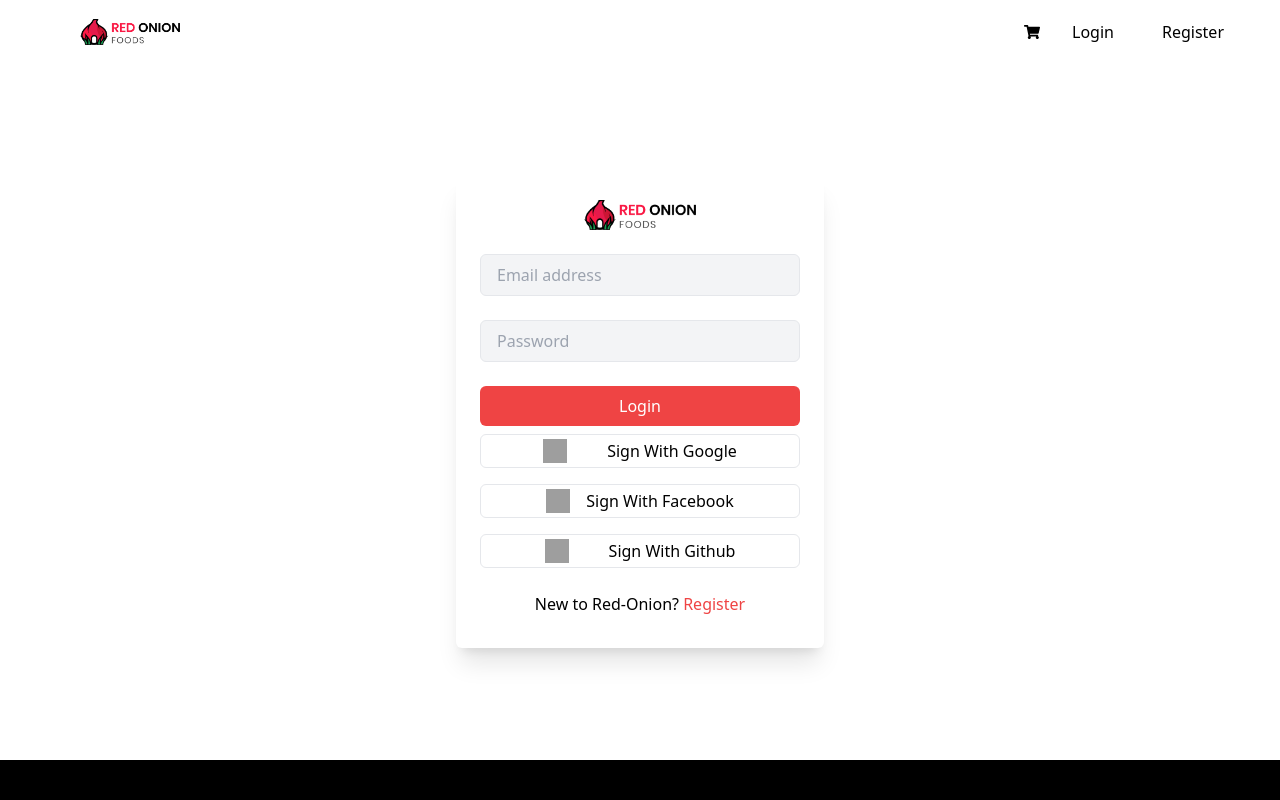
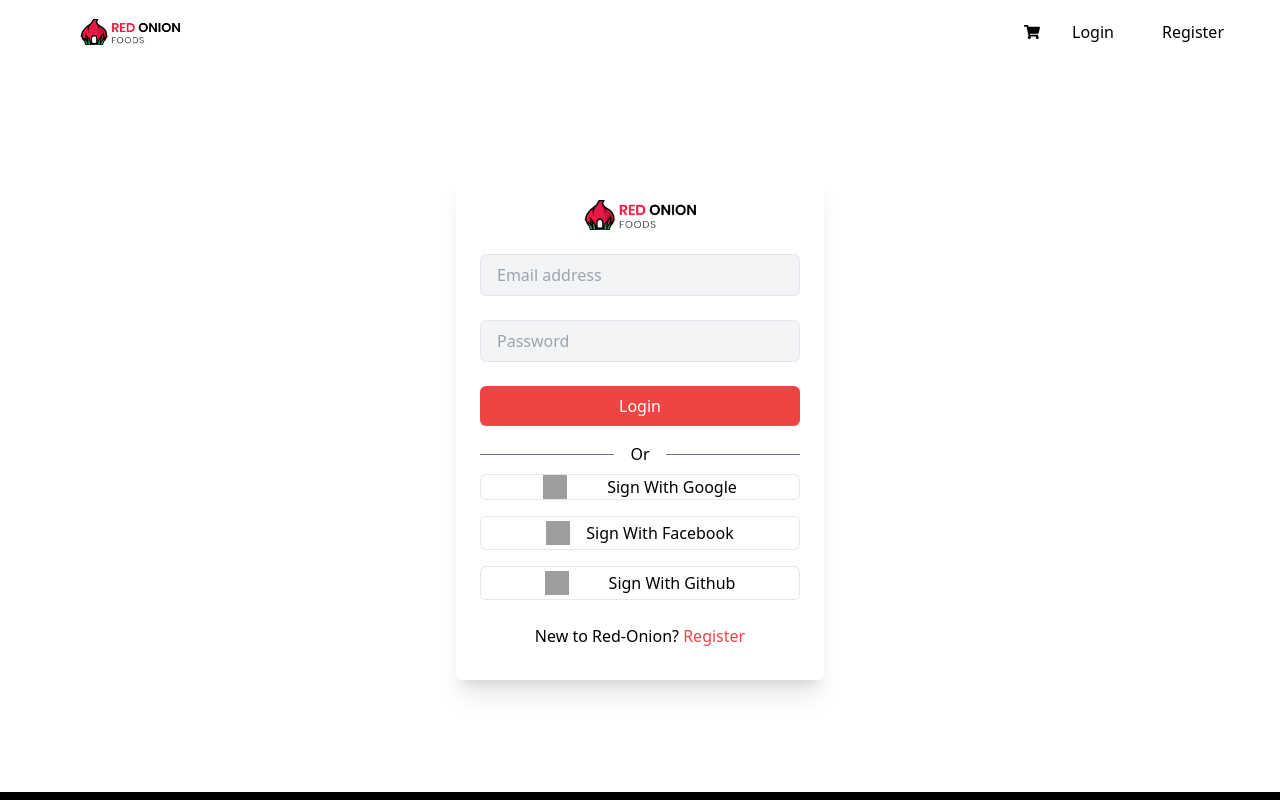
Before and after one commit to mabedinfahim/red-onion, a React (Create React App) app: page /login in a window 1280 px wide. Shown: the top 800 px of the page. Built offline with nearby package versions, Linux system fonts and the light colour scheme; grey boxes are pictures that could not be loaded.

Commit message:
in login and register or section done

```diff
--- a/src/pages/Login/Login.js
+++ b/src/pages/Login/Login.js
@@ -1,14 +1,24 @@
 import React, { useRef } from 'react';
 import { Link } from 'react-router-dom';
 import logo from '../../assets/images/logo2.png'
+import auth from '../firebase.init';
+import { useSignInWithEmailAndPassword } from 'react-firebase-hooks/auth';
 
 const Login = () => {
     const refEmail=useRef("")
     const refPassword=useRef("")
+
+    const [
+        signInWithEmailAndPassword,
+        user,
+        loading,
+        error,
+      ] = useSignInWithEmailAndPassword(auth);
     const handelWithSubmit=event=>{
         event.preventDefault();
         const email=refEmail.current.value;
         const password=refPassword.current.value;
+        signInWithEmailAndPassword(email,password);
 
     }
     return (
@@ -19,7 +29,8 @@ const Login = () => {
                     <input ref={refEmail} className="border w-80 mb-6 px-4 rounded-md py-2 bg-gray-100" type="email" name="email" placeholder="Email address" id="" />
                     <input ref={refPassword} className='border w-80 mb-6 px-4 rounded-md py-2 bg-gray-100' type="password" name="password" placeholder="Password" id="" />
                     <button type="submit" className="bg-red-500 text-white py-2 rounded-md">Login</button>
-                    <div className="py-1 border rounded-md flex justify-center items-center my-2 gap-4"> <img className="w-6 h-6" src="https://www.freepnglogos.com/uploads/google-logo-png/google-logo-png-google-icon-logo-png-transparent-svg-vector-bie-supply-14.png" alt="" srcset="" /><p className="pl-6">Sign With Google</p> </div>
+                    <div className="flex justify-between items-center mt-4"><div className="w-full h-px bg-gray-500"></div><p className="px-4">Or</p><div className="w-full h-px bg-gray-500"></div></div>
+                    <div className=" border rounded-md flex justify-center items-center my-2 gap-4"> <img className="w-6 h-6" src="https://www.freepnglogos.com/uploads/google-logo-png/google-logo-png-google-icon-logo-png-transparent-svg-vector-bie-supply-14.png" alt="" srcset="" /><p className="pl-6">Sign With Google</p> </div>
                 <div className="py-1 border rounded-md flex justify-center items-center my-2 gap-4"> <img className="w-6 h-6" src="https://cdn3.iconfinder.com/data/icons/free-social-icons/67/facebook_circle_color-512.png" alt="" srcset="" /><p className="">Sign With Facebook</p> </div>
                 <div className="py-1 border rounded-md flex justify-center items-center my-2 gap-4"> <img className="w-6 h-6" src="https://github.githubassets.com/images/modules/logos_page/GitHub-Mark.png" alt="" srcset="" /><p className="pl-6">Sign With Github</p> </div>
                     <p className='text-center py-4'>New to Red-Onion? <Link className="text-red-500" to='/register'>Register</Link> </p>
--- a/src/pages/Register/Register.js
+++ b/src/pages/Register/Register.js
@@ -41,6 +41,7 @@ const Register = () => {
                 <input ref={refPassword} className='border w-80 mb-4 px-4 rounded-md py-1 bg-gray-100' type="password" name="password" placeholder="Password" id="" />
                 <input ref={refPassword} className='border w-80 mb-4 px-4 rounded-md py-1 bg-gray-100' type="password" name="ConfirmPass" placeholder="Confirm password" id="" />
                 <button type="submit" className="bg-red-500 text-white py-2 rounded-md">Login</button>
+                <div className="flex justify-between items-center mt-4"><div className="w-full h-px bg-gray-500"></div><p className="px-4">Or</p><div className="w-full h-px bg-gray-500"></div></div>
                 <div className="py-1 border rounded-md flex justify-center items-center my-2 gap-4"> <img className="w-6 h-6" src="https://www.freepnglogos.com/uploads/google-logo-png/google-logo-png-google-icon-logo-png-transparent-svg-vector-bie-supply-14.png" alt="" srcset="" /><p className="pl-6">Sign With Google</p> </div>
                 <div className="py-1 border rounded-md flex justify-center items-center my-2 gap-4"> <img className="w-6 h-6" src="https://cdn3.iconfinder.com/data/icons/free-social-icons/67/facebook_circle_color-512.png" alt="" srcset="" /><p className="">Sign With Facebook</p> </div>
                 <div className="py-1 border rounded-md flex justify-center items-center my-2 gap-4"> <img className="w-6 h-6" src="https://github.githubassets.com/images/modules/logos_page/GitHub-Mark.png" alt="" srcset="" /><p className="pl-6">Sign With Github</p> </div>
```
